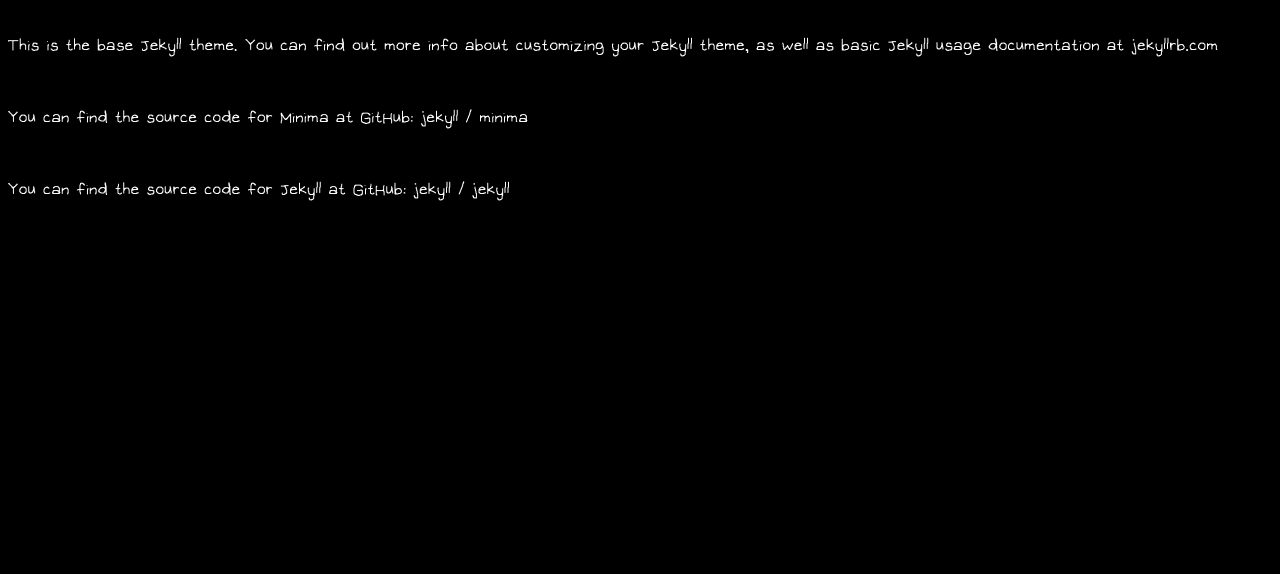
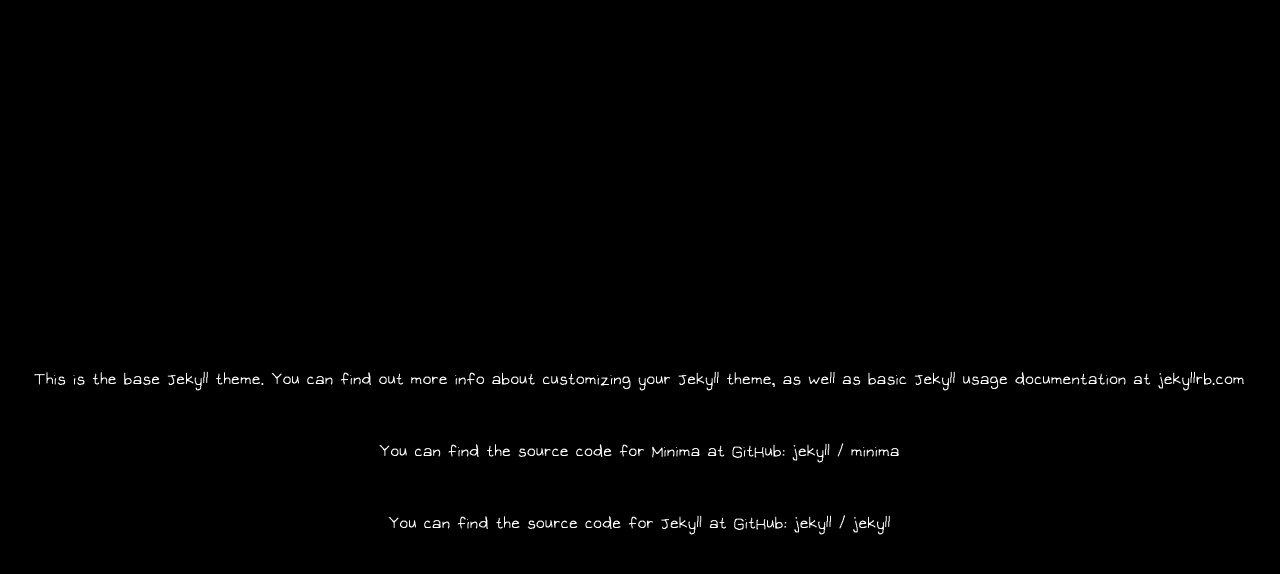
Before and after one commit to omori-vf/omori-vf.github.io, a Jekyll site: the page built from about.markdown, in a window 1280 px wide. Shown: the top 574 px of the page. Built offline with Jekyll 4.4.1, drawn with Linux system fonts in a browser that asks for light colours.

Commit message:
Removed unecessary elements

```diff
--- a/_layouts/under_construction.html
+++ b/_layouts/under_construction.html
@@ -4,7 +4,6 @@
 
 <!-- TODO: Ajouter une image pour illustrer la "construction" -->
 
-<div class="column">
 <h2>En construction</h2>
 <p>{{ content }}</p>
 <div id="box">
@@ -12,4 +11,3 @@
         <a href="/">RETOUR À L'ACCUEIL</a>
     </p>
 </div>
-</div>
--- a/css/omori-theme.css
+++ b/css/omori-theme.css
@@ -22,6 +22,8 @@
     display: flex;
     flex-direction: column;
     flex-grow: 1;
+    align-items: center;
+    justify-content: center;
 }
 
 h1 {
```
Lines whose indentation alone changed are shown as unchanged.
